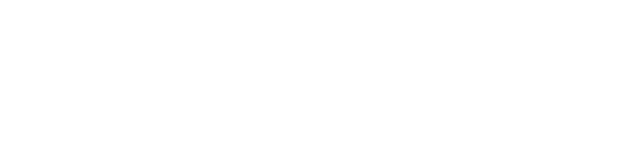
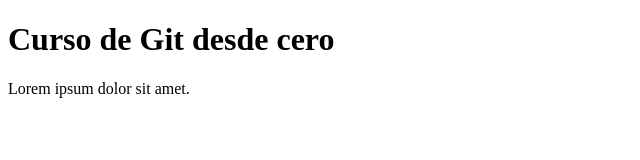
Before and after one commit to Jhonatan-Cortezz/Learning-git, a plain HTML site: page index.html in a window 1280 px wide. Shown: the whole page, without its empty margins (0-640 px from the left). Drawn offline with Linux system fonts and the light colour scheme.

Commit message:
Nuevamente agregue un encabezado

```diff
--- a/index.html
+++ b/index.html
@@ -6,6 +6,10 @@
     <title>Curso de git</title>
 </head>
 <body>
+    <h1>Curso de Git desde cero</h1>
+
+    <p>Lorem ipsum dolor sit amet.</p>
+
 
 </body>
 </html>
```
